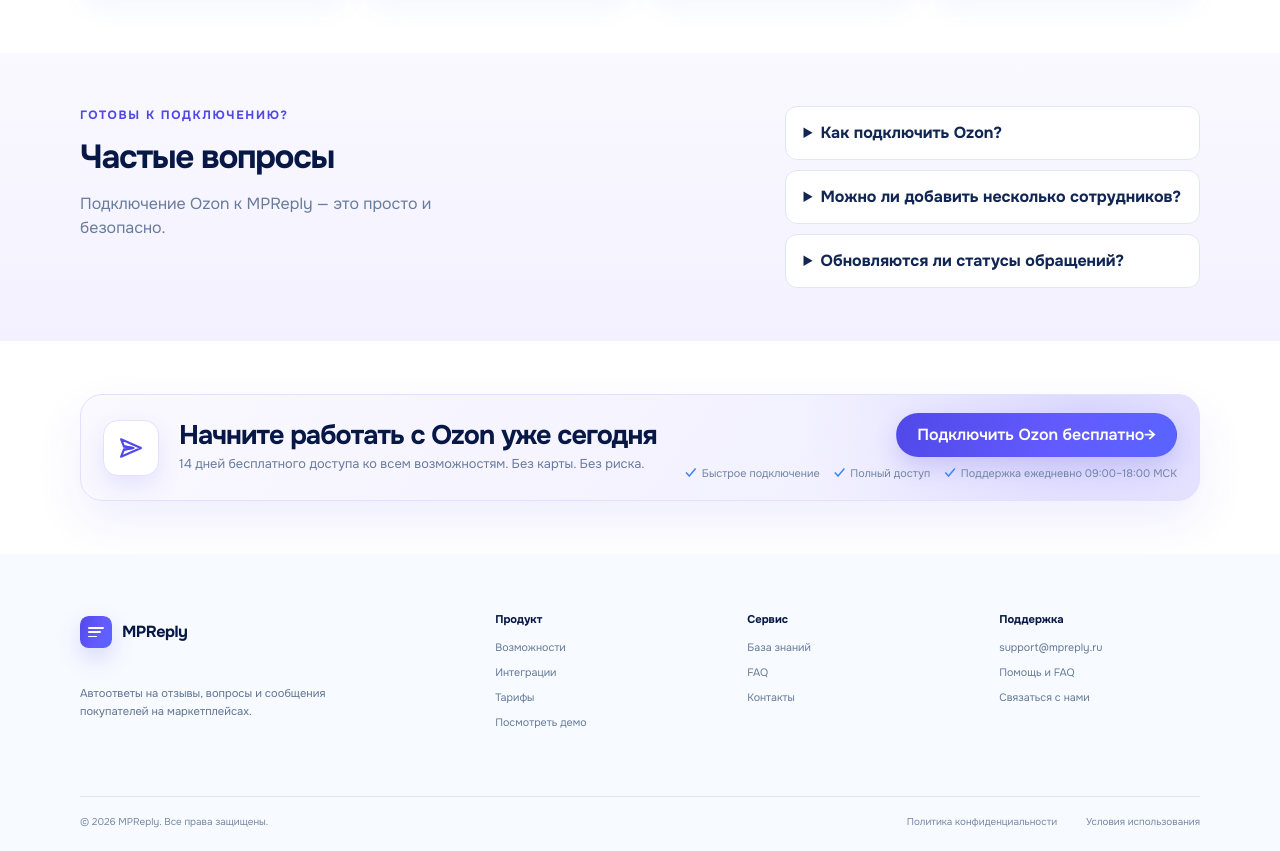
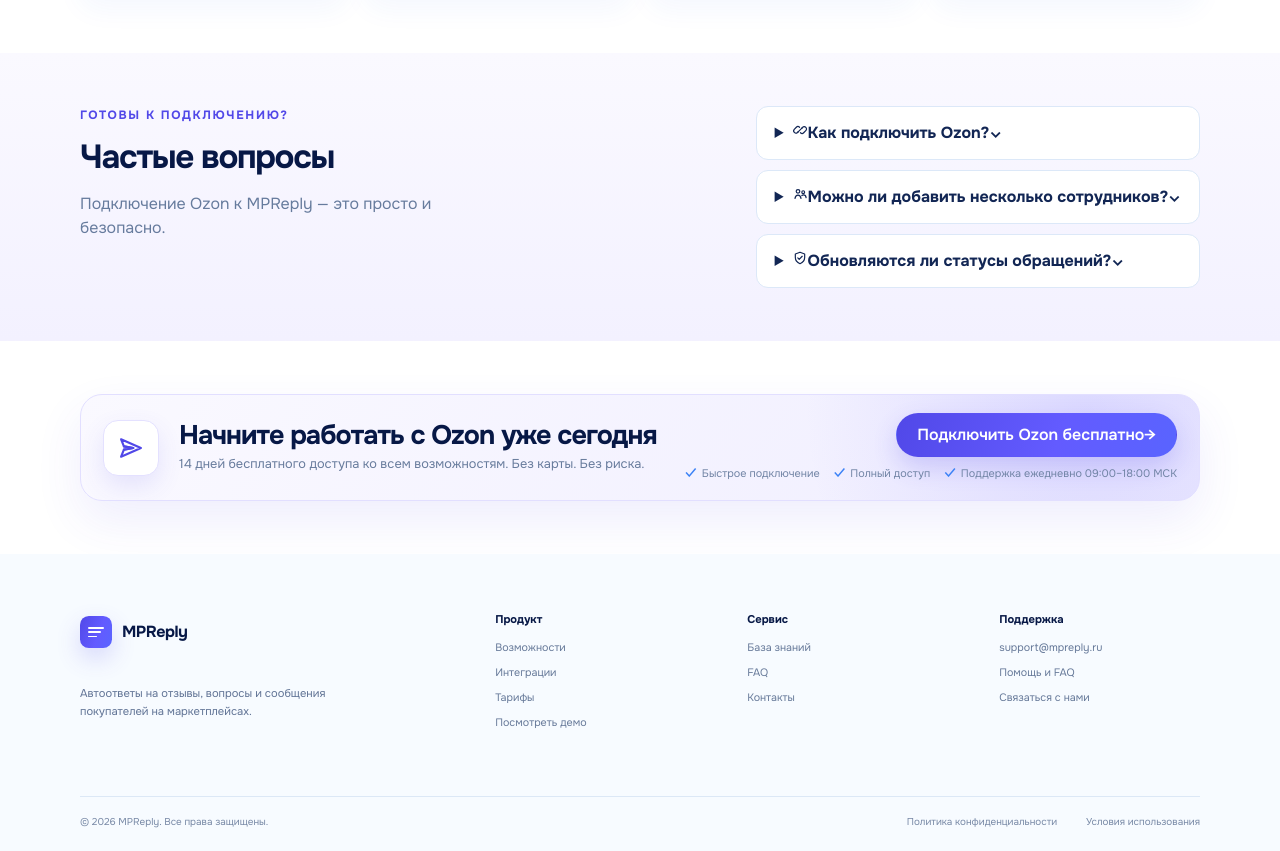
Before and after one commit to fedorovich-web/mpreply, a Next.js app in the folder apps/web/: page /marketplaces/ozon in a window 1280 px wide. Shown: the part 2122-2973 px from the top of the page. Built offline with nearby package versions, Linux system fonts and the light colour scheme; no server answers.

Commit message:
style(web): match marketplace FAQ rows to render

```diff
--- a/apps/web/components/public-site/MarketplaceLanding.tsx
+++ b/apps/web/components/public-site/MarketplaceLanding.tsx
@@ -99,14 +99,23 @@ export function MarketplaceLanding({ marketplace }: MarketplaceLandingProps) {
     ],
   ];
 
-  const faq = [
+  const faq: readonly [PublicIconName, string, string][] = [
     [
+      "link",
       `Как подключить ${marketplace.name}?`,
       `Подключение занимает несколько минут через официальный API ${marketplace.name}.`,
     ],
-    ["Можно ли добавить несколько сотрудников?", "Да. Вы можете настроить роли и права доступа для всей команды."],
-    ["Обновляются ли статусы обращений?", "Да. Статусы синхронизируются автоматически в реальном времени."],
-  ] as const;
+    [
+      "users",
+      "Можно ли добавить несколько сотрудников?",
+      "Да. Вы можете настроить роли и права доступа для всей команды.",
+    ],
+    [
+      "shield-check",
+      "Обновляются ли статусы обращений?",
+      "Да. Статусы синхронизируются автоматически в реальном времени.",
+    ],
+  ];
 
   return (
     <PublicShell>
@@ -301,9 +310,15 @@ export function MarketplaceLanding({ marketplace }: MarketplaceLandingProps) {
               <p>Подключение {marketplace.name} к MPReply — это просто и безопасно.</p>
             </div>
             <div className="marketplace-detail-faq">
-              {faq.map(([question, answer]) => (
+              {faq.map(([icon, question, answer]) => (
                 <details key={question}>
-                  <summary>{question}</summary>
+                  <summary className="detail-faq-summary">
+                    <span className="detail-faq-icon" aria-hidden="true">
+                      <PublicIcon name={icon} />
+                    </span>
+                    <span>{question}</span>
+                    <span className="detail-faq-chevron" aria-hidden="true">⌄</span>
+                  </summary>
                   <p>{answer}</p>
                 </details>
               ))}
```
